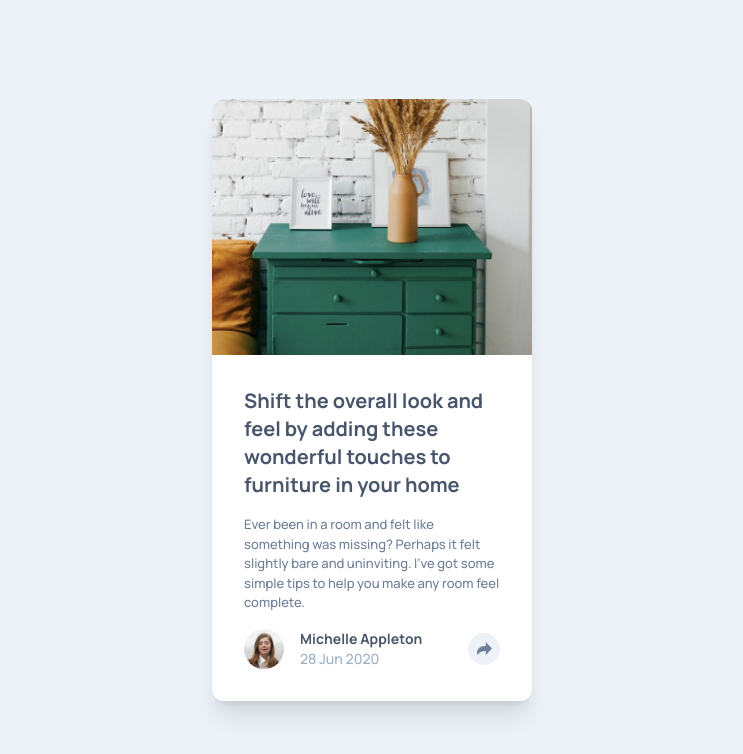
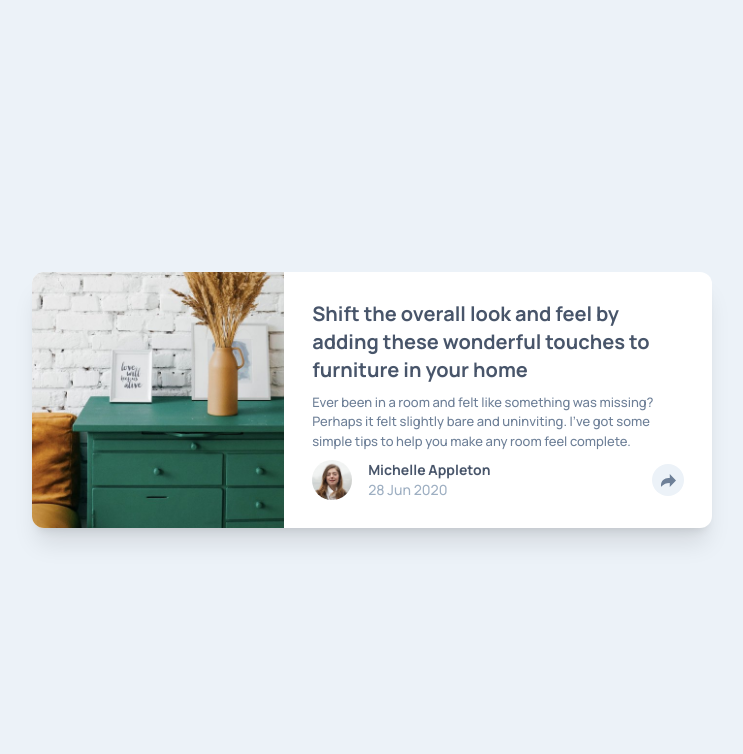
Before and after one commit to palmeiroerick/article-preview-component, a Next.js app: page / in a window 1280 px wide. Shown: the top 754 px of the page, without its empty margins (268-1011 px from the left). Built offline with nearby package versions, Linux system fonts and the light colour scheme.

Commit message:
style: add desktop styles to home page

```diff
--- a/app/page.tsx
+++ b/app/page.tsx
@@ -5,9 +5,9 @@ import Title from "@/components/Title";
 
 export default function Home() {
   return (
-    <main className="bg-white w-80 overflow-hidden rounded-xl shadow-xl">
+    <main className="bg-white w-80 overflow-hidden rounded-xl shadow-xl lg:flex lg:h-64 lg:w-[680px]">
       <Drawers />
-      <section className="flex flex-col gap-4 p-8">
+      <section className="flex flex-col gap-4 p-8 justify-between lg:gap-0 lg:p-7">
         <Title>
           Shift the overall look and feel by adding these wonderful touches to
           furniture in your home
```
